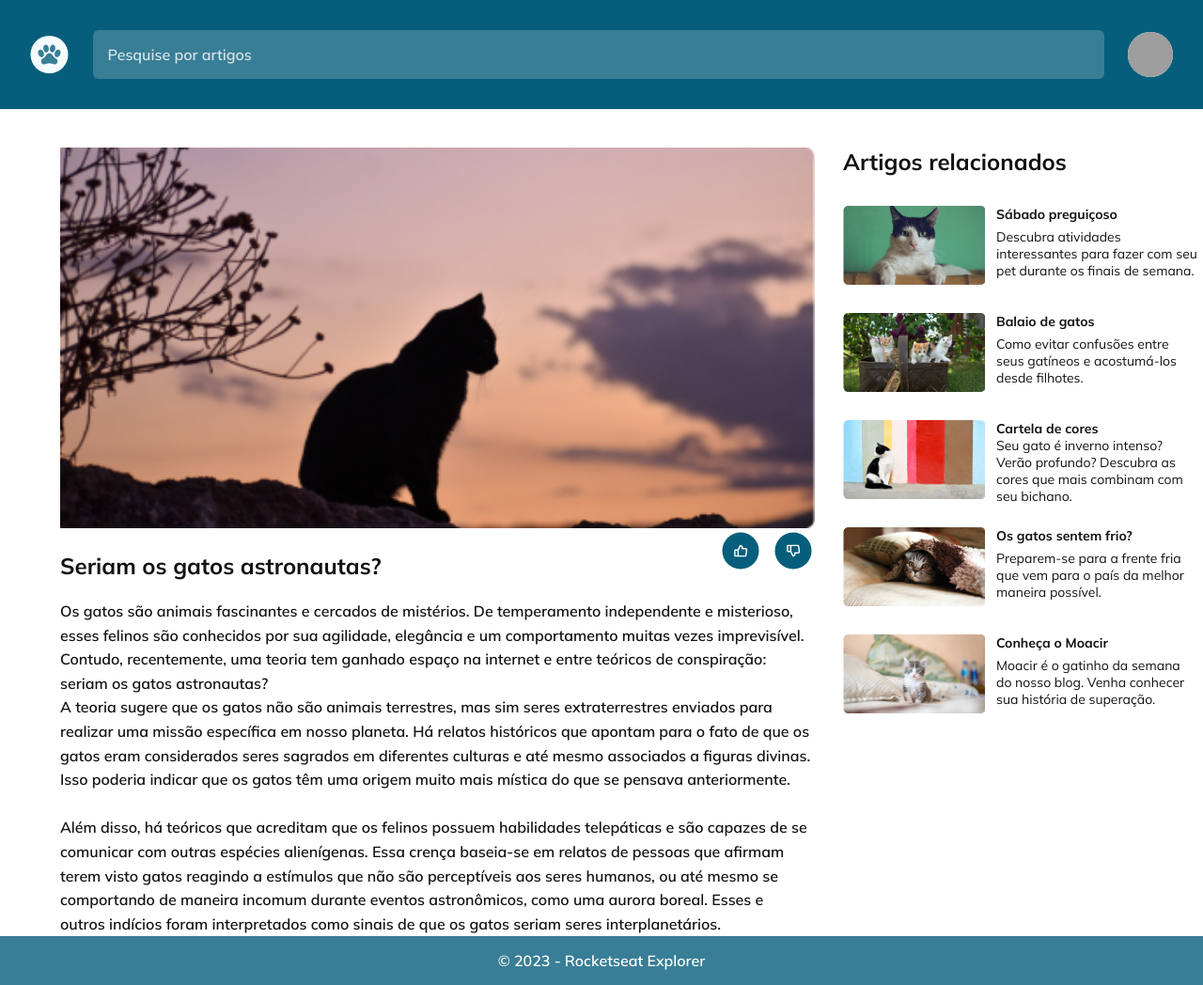
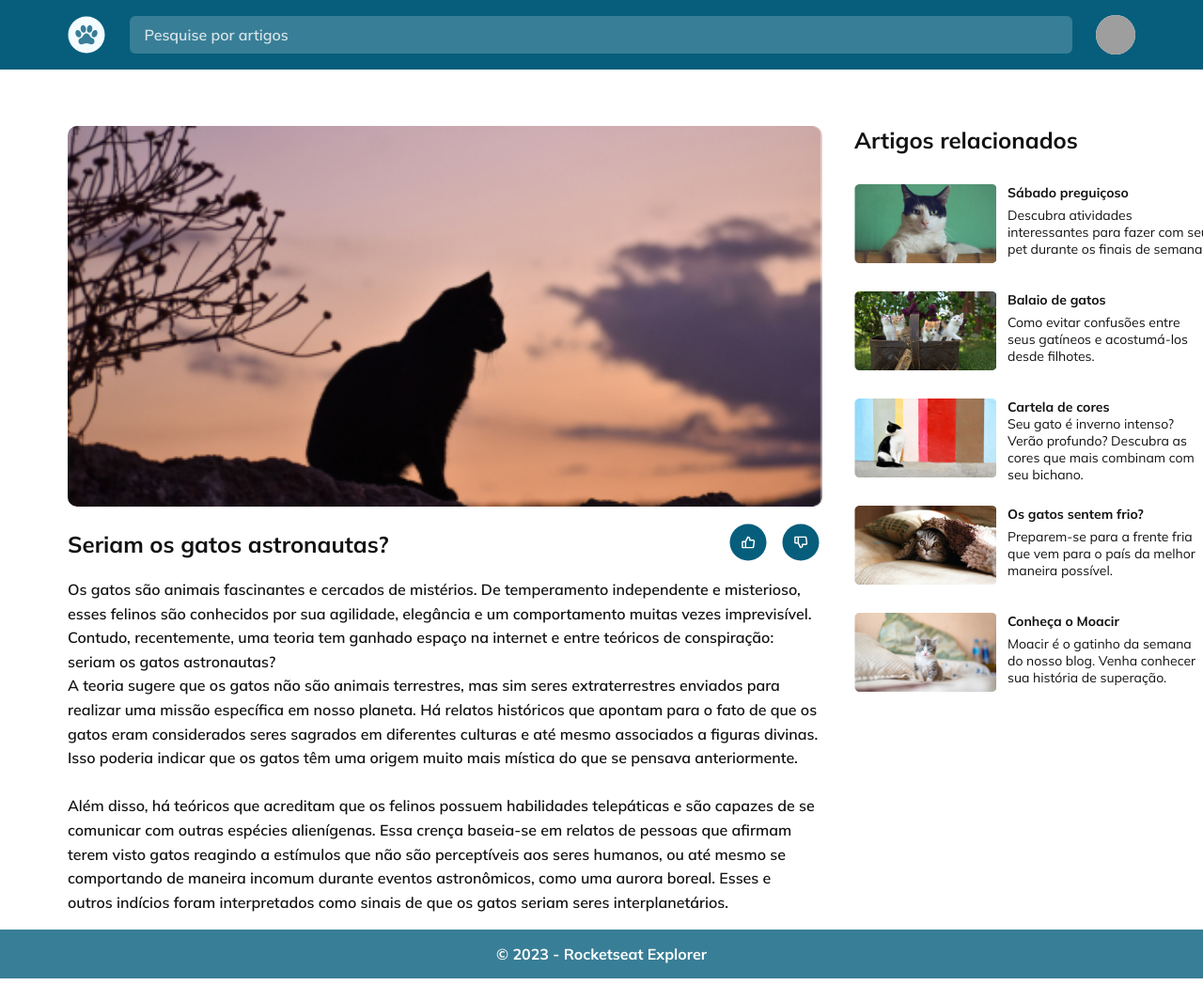
Before and after one commit to rodriguesra/gatoblog-rocketseat, a plain HTML site: page index.html in a window 1280 px wide. Shown: the whole page at 94% size. Drawn offline with Linux system fonts and the light colour scheme; grey boxes are pictures that could not be loaded.

Commit message:
Ajustes de layout para ficar igual ao projeto no Figma

```diff
--- a/index.html
+++ b/index.html
@@ -1,29 +1,34 @@
 <!DOCTYPE html>
 <html lang="en">
 <head>
-    <meta charset="UTF-8" />
-    <link href="https://fonts.googleapis.com" rel="preconnect" />
-    <link crossorigin href="https://fonts.gstatic.com" rel="preconnect" />
+    <meta charset="UTF-8"/>
+    <link href="https://fonts.googleapis.com" rel="preconnect"/>
+    <link crossorigin href="https://fonts.gstatic.com" rel="preconnect"/>
     <meta
             content="width=device-width, user-scalable=no, initial-scale=1.0, maximum-scale=1.0, minimum-scale=1.0"
             name="viewport"
     />
-    <meta content="ie=edge" http-equiv="X-UA-Compatible" />
+    <meta content="ie=edge" http-equiv="X-UA-Compatible"/>
     <link
             href="https://fonts.googleapis.com/css2?family=Mulish:wght@400;600;700&display=swap"
             rel="stylesheet"
     />
-    <link href="style.css" rel="stylesheet" />
+    <link href="style.css" rel="stylesheet"/>
     <title>Blog de Gatos • Desafio Explorer</title>
 </head>
 <body>
 <div id="app">
-      <header class="container">
-        <img alt="" src="./assets/logo.svg" />
+    <header>
+        <div class="container">
+            <img alt="Imagem da logo" src="./assets/logo.svg"/>
             <form>
                 <div class="input-wrapper">
                     <label for="search">Pesquise por artigos</label>
-            <input id="search" placeholder="Pesquise por artigos" type="text" />
+                    <input
+                            id="search"
+                            placeholder="Pesquise por artigos"
+                            type="text"
+                    />
                 </div>
             </form>
             <img
@@ -31,14 +36,15 @@
                     class="avatar"
                     src="https://randomuser.me/api/portraits/men/1.jpg"
             />
+        </div>
     </header>
     <div class="container hero">
         <main>
-          <img alt="" src="./assets/unsplash_1.jpg" />
+            <img alt="" src="./assets/unsplash_1.jpg"/>
             <div class="hero-wrapper">
                 <h1>Seriam os gatos astronautas?</h1>
-            <img alt="" class="meta" src="./assets/like.svg" />
-            <img alt="" class="meta" src="./assets/unlike.svg" />
+                <img alt="" class="meta" src="./assets/like.svg"/>
+                <img alt="" class="meta" src="./assets/unlike.svg"/>
             </div>
             <p>
                 Os gatos são animais fascinantes e cercados de mistérios. De
@@ -46,15 +52,15 @@
                 por sua agilidade, elegância e um comportamento muitas vezes
                 imprevisível. Contudo, recentemente, uma teoria tem ganhado espaço
                 na internet e entre teóricos de conspiração: seriam os gatos
-            astronautas? <br />
+                astronautas? <br/>
                 A teoria sugere que os gatos não são animais terrestres, mas sim
                 seres extraterrestres enviados para realizar uma missão específica
                 em nosso planeta. Há relatos históricos que apontam para o fato de
                 que os gatos eram considerados seres sagrados em diferentes culturas
                 e até mesmo associados a figuras divinas. Isso poderia indicar que
                 os gatos têm uma origem muito mais mística do que se pensava
-            anteriormente. <br />
-            <br />
+                anteriormente. <br/>
+                <br/>
                 Além disso, há teóricos que acreditam que os felinos possuem
                 habilidades telepáticas e são capazes de se comunicar com outras
                 espécies alienígenas. Essa crença baseia-se em relatos de pessoas
@@ -68,7 +74,7 @@
         <aside>
             <h2>Artigos relacionados</h2>
             <div class="card">
-            <img alt="" src="./assets/unsplash_2.jpg" />
+                <img alt="" src="./assets/unsplash_2.jpg"/>
                 <div class="tags">
                     <h4>Sábado preguiçoso</h4>
                     <p>
@@ -78,7 +84,7 @@
                 </div>
             </div>
             <div class="card">
-            <img alt="" src="./assets/unsplash_3.jpg" />
+                <img alt="" src="./assets/unsplash_3.jpg"/>
                 <div class="tags">
                     <h4>Balaio de gatos</h4>
                     <p>
@@ -88,7 +94,7 @@
                 </div>
             </div>
             <div class="card">
-            <img alt="" src="./assets/unsplash_4.jpg" />
+                <img alt="" src="./assets/unsplash_4.jpg"/>
                 <div class="tags">
                     <h4>Cartela de cores</h4>
                     <p>
@@ -98,7 +104,7 @@
                 </div>
             </div>
             <div class="card">
-            <img alt="" src="./assets/unsplash_5.jpg" />
+                <img alt="" src="./assets/unsplash_5.jpg"/>
                 <div class="tags">
                     <h4>Os gatos sentem frio?</h4>
                     <p>
@@ -108,7 +114,7 @@
                 </div>
             </div>
             <div class="card">
-            <img alt="" src="./assets/unsplash_6.jpg" />
+                <img alt="" src="./assets/unsplash_6.jpg"/>
                 <div class="tags">
                     <h4>Conheça o Moacir</h4>
                     <p>
@@ -119,8 +125,10 @@
             </div>
         </aside>
     </div>
-      <footer class="container">
+    <footer>
+        <div class="container">
             <p>© 2023 - Rocketseat Explorer</p>
+        </div>
     </footer>
 </div>
 </body>
--- a/style.css
+++ b/style.css
@@ -35,16 +35,19 @@ body {
 }
 
 .container {
-    width: 100%;
+    width: min(120rem, 100%);
     margin: 0 auto;
+    padding: 1.6rem 3.2rem;
 }
 
 header {
+    background-color: var(--color-base-blue-500);
+}
+
+header .container {
     display: flex;
     align-items: center;
-    justify-content: space-evenly;
-    padding: 3.2rem;
-    border-bottom: 1px solid var(--color-base-blue-100);
+    justify-content: space-between;
     background-color: var(--color-base-blue-500);
     gap: 2.55rem;
 }
@@ -53,9 +56,14 @@ header form {
     flex: 1;
 }
 
+header img {
+    width: 4rem;
+    height: 4rem;
+}
+
 header .avatar {
-    width: 4.8rem;
-    height: 4.8rem;
+    width: 4.2rem;
+    height: 4.2rem;
     border-radius: 50%;
     background-color: var(--color-base-blue-100);
 }
@@ -71,6 +79,7 @@ header .avatar {
     font-size: 1.6rem;
     font-weight: 600;
     width: 100%;
+    height: 4rem;
     padding: 1.6rem;
     color: var(--color-base-white);
     border: 0;
@@ -86,6 +95,8 @@ header .avatar {
 main img {
     width: 80.3rem;
     height: 40.5rem;
+    /*overflow: hidden;*/
+    border-radius: 1rem;
 }
 
 main h1 {
@@ -109,25 +120,26 @@ main .hero-wrapper {
 main p {
     font-size: 1.6rem;
     font-weight: 600;
+    line-height: 160%;
     width: 80rem;
     margin-top: 3.2rem;
     color: var(--color-base-black-300);
-    line-height: 160%;
 }
 
 .hero {
     display: flex;
-    width: 90vw;
-    margin-top: 4rem;
+    width: min(120rem, 100%);
+    margin-top: 4.4rem;
 }
 
 .meta {
     width: 4rem;
     height: 4rem;
+    margin-top: 2.7rem;
 }
 
 aside {
-    margin-left: 3rem;
+    margin-left: 3.4rem;
 }
 
 aside h2 {
@@ -163,7 +175,7 @@ footer {
 }
 
 footer p {
-    font-weight: 600;
-    padding: 1.6rem;
+    font-weight: bold;
+    /*padding: 1.6rem;*/
     text-align: center;
 }
```
Lines whose indentation alone changed are shown as unchanged.
